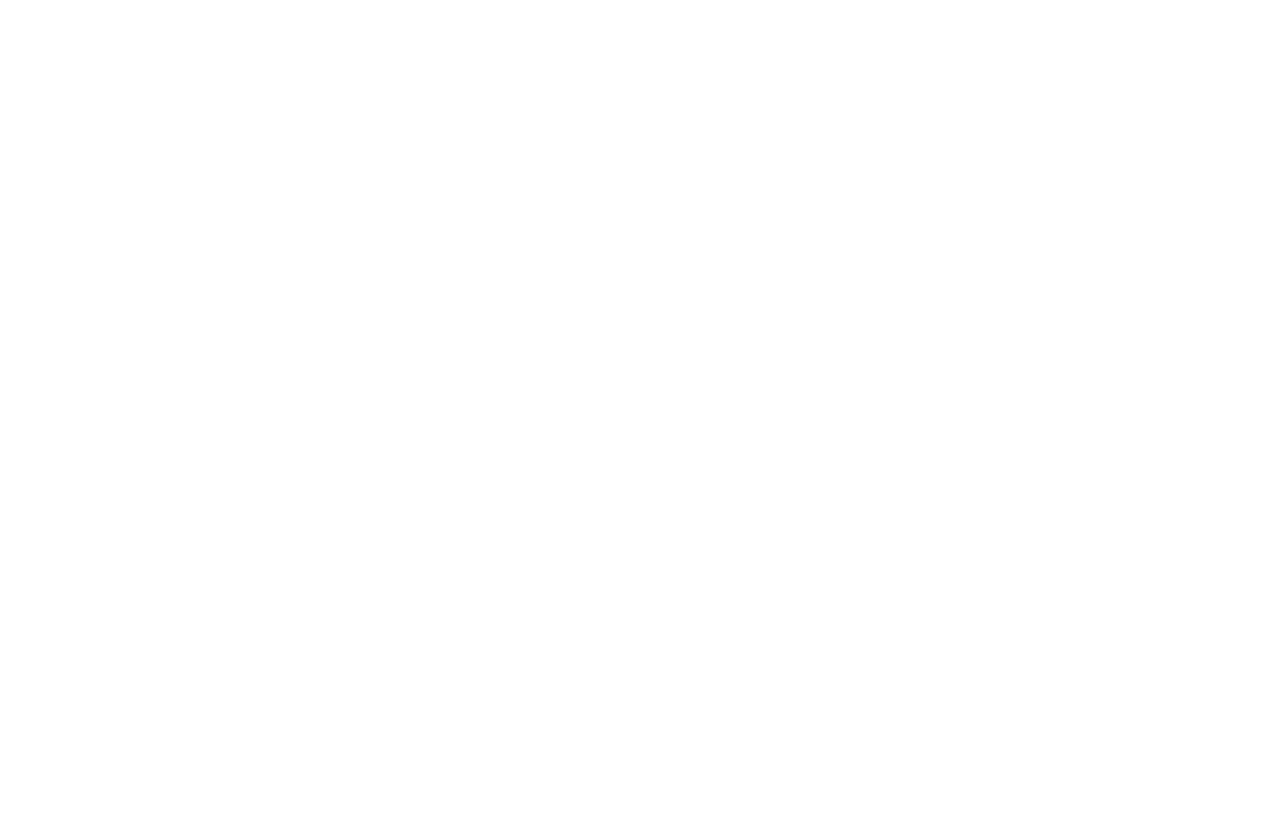
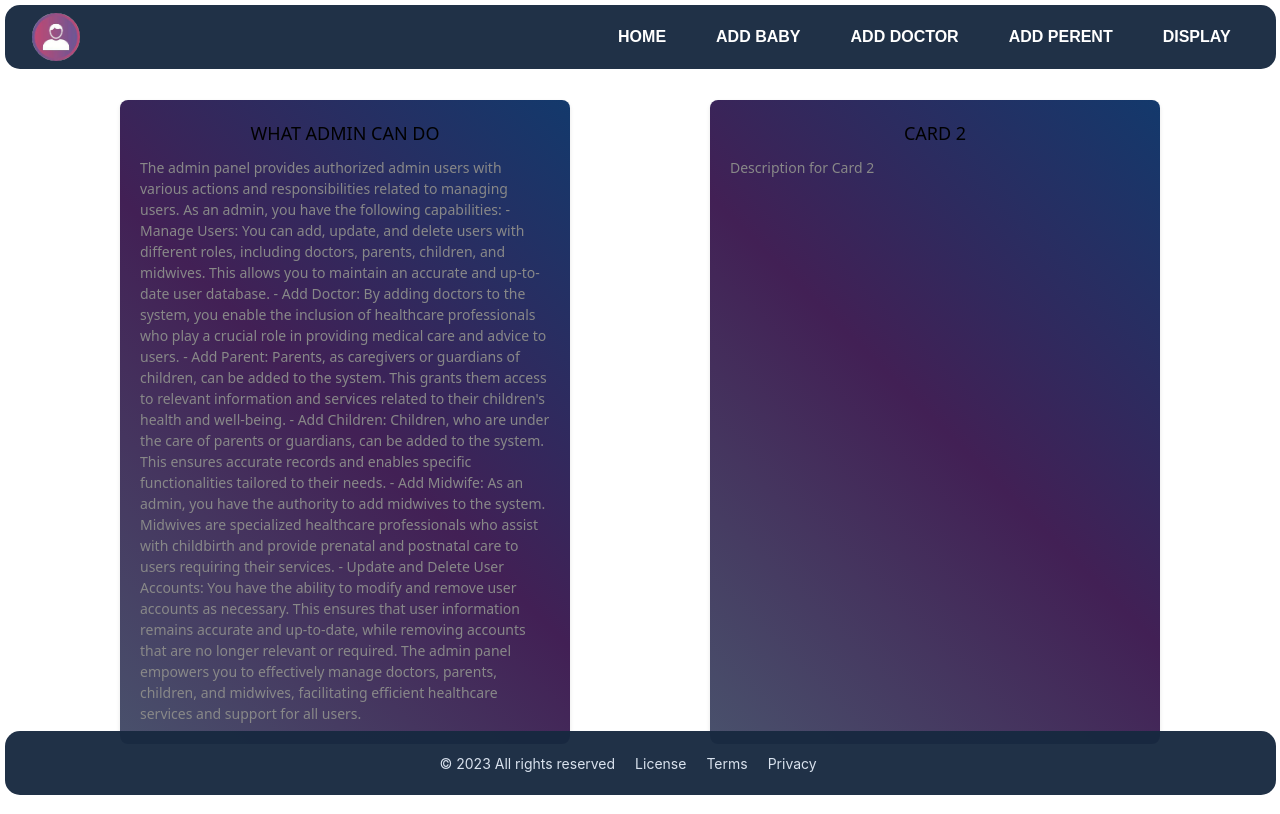
Before and after one commit to cepdnaclk/e19-co225-Baby-Developing-Tracking-System-Web-Application, a React (Vite) app in the folder Front-End/: page /admin in a window 1280 px wide. Before the commit this address had no page. Built offline with nearby package versions, Linux system fonts and the light colour scheme.

Commit message:
Admin Panel Home Added

```diff
--- /dev/null
+++ b/Front-End/src/AdminHome.css
@@ -0,0 +1,58 @@
+/* CSS for Admin Home Page */
+
+/* Card container */
+.card-container {
+    display: flex;
+    flex-wrap: wrap;
+    justify-content: center;
+    margin-top: 30px; /* Increase margin */
+
+
+  }
+
+  /* Individual card */
+  .card {
+    width: 450px;
+    padding: 20px;
+    border-radius: 8px;
+    margin: 70px; /* Increase margin */
+    box-shadow: 0 2px 4px rgba(0, 0, 0, 0.1);
+    transition: transform 0.3s ease;
+    background: linear-gradient(45deg, #49516c, #422055, #13396c); /* Gradient background */
+  }
+
+  .card:hover {
+    transform: translateY(-10px);
+  }
+
+  .card h3 {
+    font-size: 18px;
+    margin-bottom: 10px;
+    text-align: center;
+  }
+
+  .card p {
+    font-size: 14px;
+    color: #888;
+  }
+
+  /* Additional card styles */
+  .card-image {
+    width: 100%;
+    height: 200px;
+    border-radius: 4px;
+    margin-bottom: 10px;
+  }
+
+  .card-button {
+    padding: 8px 16px;
+    background-color: #4caf50;
+    color: rgb(41, 70, 142);
+    border: none;
+    border-radius: 4px;
+    cursor: pointer;
+  }
+
+  .card-button:hover {
+    background-color: #45a049;
+  }
--- /dev/null
+++ b/Front-End/src/AdminHome.jsx
@@ -0,0 +1,47 @@
+import React, { useState } from "react";
+import { Footer } from "./Footer";
+import { Header } from "./Header";
+import "./AdminHome.css";
+
+export const AdminHome = () => {
+  const [cards, setCards] = useState([
+    {
+      id: 1,
+      title: "WHAT ADMIN CAN DO",
+      description: `The admin panel provides authorized admin users with various actions and responsibilities related to managing users. As an admin, you have the following capabilities:
+
+- Manage Users: You can add, update, and delete users with different roles, including doctors, parents, children, and midwives. This allows you to maintain an accurate and up-to-date user database.
+
+- Add Doctor: By adding doctors to the system, you enable the inclusion of healthcare professionals who play a crucial role in providing medical care and advice to users.
+
+- Add Parent: Parents, as caregivers or guardians of children, can be added to the system. This grants them access to relevant information and services related to their children's health and well-being.
+
+- Add Children: Children, who are under the care of parents or guardians, can be added to the system. This ensures accurate records and enables specific functionalities tailored to their needs.
+
+- Add Midwife: As an admin, you have the authority to add midwives to the system. Midwives are specialized healthcare professionals who assist with childbirth and provide prenatal and postnatal care to users requiring their services.
+
+- Update and Delete User Accounts: You have the ability to modify and remove user accounts as necessary. This ensures that user information remains accurate and up-to-date, while removing accounts that are no longer relevant or required.
+
+The admin panel empowers you to effectively manage doctors, parents, children, and midwives, facilitating efficient healthcare services and support for all users.`
+  },
+    { id: 2, title: "CARD 2", description: "Description for Card 2" },
+    // Add more card Here if you want
+  ]);
+
+  return (
+    <div>
+      <Header />
+
+      <div className="card-container">
+        {cards.map((card) => (
+          <div className="card" key={card.id}>
+            <h3>{card.title}</h3>
+            <p>{card.description}</p>
+          </div>
+        ))}
+      </div>
+
+      <Footer />
+    </div>
+  );
+};
--- a/Front-End/src/App.jsx
+++ b/Front-End/src/App.jsx
@@ -11,6 +11,7 @@
 import { Home } from "./Home";
 import ParentDashboard from "./ParentDashboard";
 import { BabyRegister } from "./BabyRegister";
+import { AdminHome } from "./AdminHome";
 
 function App() {
   const navigate = useNavigate();
@@ -43,6 +44,7 @@
           <Route path="/Doctor" element={<DoctorDashboard />} />
           <Route path="/Parent" element={<ParentDashboard />} />
           <Route path="/BabyRegister" element={<BabyRegister />} />
+          <Route path="/admin" element={<AdminHome />} />
         </Routes>
     </div>
   );
--- /dev/null
+++ b/Front-End/src/Header.jsx
@@ -0,0 +1,143 @@
+import React, { useEffect, useState, useRef } from "react";
+import { useNavigate, useLocation } from "react-router-dom";
+import "./nav.css";
+import AuthService from "./services/auth.service";
+
+export const Header = () => {
+  const navigate = useNavigate();
+  const location = useLocation();
+  const [currentUser, setCurrentUser] = useState(null); // Modified initial value
+  const [showLogoutConfirmation, setShowLogoutConfirmation] = useState(false);
+  const logoutConfirmationRef = useRef(null);
+
+  useEffect(() => {
+    const menuItems = document.querySelectorAll(".nav li");
+
+    const menuBtn = document.querySelector(".menu-btn");
+    const navUl = document.querySelector(".nav ul");
+
+    document.addEventListener("click", handleBackgroundClick);
+
+    const user = AuthService.getCurrentUser();
+    if (user) {
+      setCurrentUser(user.role);
+    }
+
+    menuItems.forEach((item) => {
+      ["mouseenter", "mouseout"].forEach((evt) => {
+        item.removeEventListener(evt, (e) => {
+          const parentOffset = item.getBoundingClientRect();
+          const relX = e.clientX - parentOffset.left;
+          const relY = e.clientY - parentOffset.top;
+          const span = item.querySelector("span");
+
+          span.style.top = relY + "px";
+          span.style.left = relX + "px";
+        });
+      });
+    });
+
+    menuBtn.removeEventListener("click", () => {
+      menuBtn.classList.toggle("open");
+      navUl.classList.toggle("open");
+    });
+
+    return () => {
+      menuItems.forEach((item) => {
+        ["mouseenter", "mouseout"].forEach((evt) => {
+          item.removeEventListener(evt, (e) => {
+            const parentOffset = item.getBoundingClientRect();
+            const relX = e.clientX - parentOffset.left;
+            const relY = e.clientY - parentOffset.top;
+            const span = item.querySelector("span");
+
+            span.style.top = relY + "px";
+            span.style.left = relX + "px";
+          });
+        });
+      });
+
+      menuBtn.removeEventListener("click", () => {
+        menuBtn.classList.toggle("open");
+        navUl.classList.toggle("open");
+      });
+
+      document.removeEventListener("click", handleBackgroundClick);
+    };
+  }, []);
+
+  const handleItemClick = (path) => {
+    navigate(path);
+  };
+
+  const handleBackgroundClick = (e) => {
+    if (e.target === logoutConfirmationRef.current) {
+      setShowLogoutConfirmation(false);
+    }
+  };
+
+  const styles = {
+    fontSize: "25px",
+    color: "white",
+    textAlign: "left",
+    margin: 0,
+  };
+
+  const logoStyle = {
+    borderRadius: "50%",
+    // Add any other custom styles for the logo image here
+  };
+
+  return (
+    <div>
+      <div className="nav">
+        <img
+          align="center"
+          alt="logo"
+          className="logo"
+          src="src/components/Images/logo.jpeg"
+          style={logoStyle} // Apply the logoStyle to the image
+          onClick={() => handleItemClick("/home")}
+        />
+
+        <ul className="nav-items">
+          <li
+            className={""}
+            onClick={() => handleItemClick("/admin")}
+          >
+            HOME<span></span>
+          </li>
+          <li
+            className={""}
+            onClick={() => handleItemClick("/admin")}
+          >
+            ADD BABY<span></span>
+          </li>
+          <li
+            className={""}
+            onClick={() => handleItemClick("/admin")}
+          >
+            ADD DOCTOR<span></span>
+          </li>
+
+          <li
+            className={""}
+            onClick={() => handleItemClick("/admin")}
+          >
+            ADD PERENT<span></span>
+          </li>
+
+          <li
+            className={""}
+            onClick={() => handleItemClick("/admin")}
+          >
+            DISPLAY <span></span>
+          </li>
+        </ul>
+        <div className="menu-btn">
+          <i className="fa fa-bars" aria-hidden="true"></i>
+        </div>
+      </div>
+    </div>
+  );
+};
--- a/Front-End/src/Nav.jsx
+++ b/Front-End/src/Nav.jsx
@@ -123,10 +123,19 @@
           )}
           {currentUser && (
             <li
+            className={location.pathname === "/Parent" ? "active" : ""}
+            onClick={() => handleItemClick("/Parent")}
+            >
+              Doctor<span></span>
+            </li>
+          )}
+
+         {currentUser && (
+            <li
             className={location.pathname === "/Doctor" ? "active" : ""}
             onClick={() => handleItemClick("/Doctor")}
             >
-              Doctor<span></span>
+              Parent<span></span>
             </li>
           )}
           {currentUser && <NotificationAlertIcon notificationCount={3} />}
```
Also changed, not shown: Front-End/src/components/Images/logo.jpeg (added).
